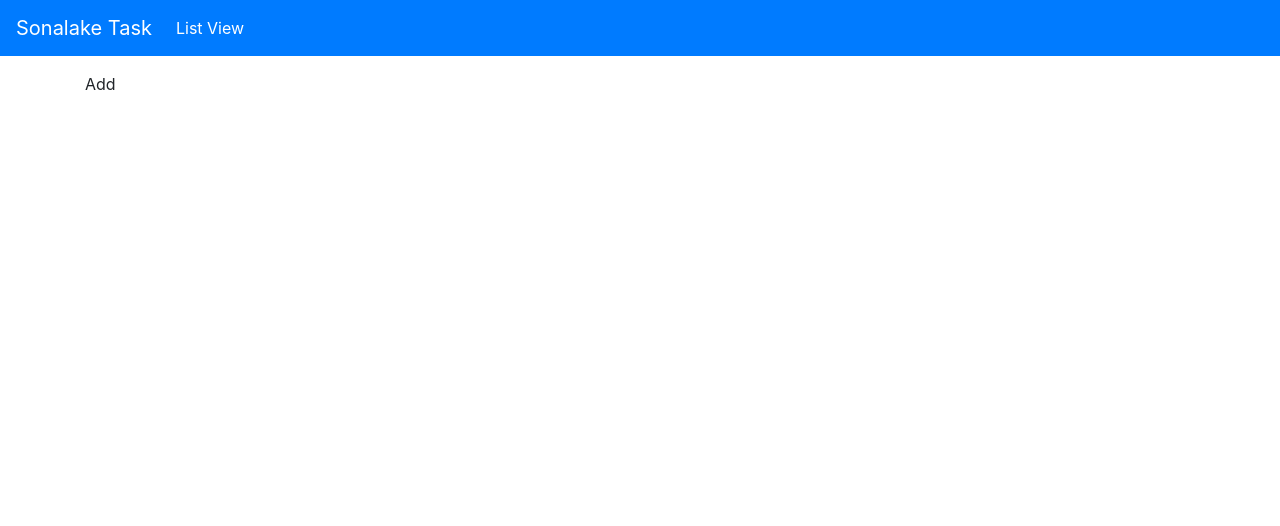
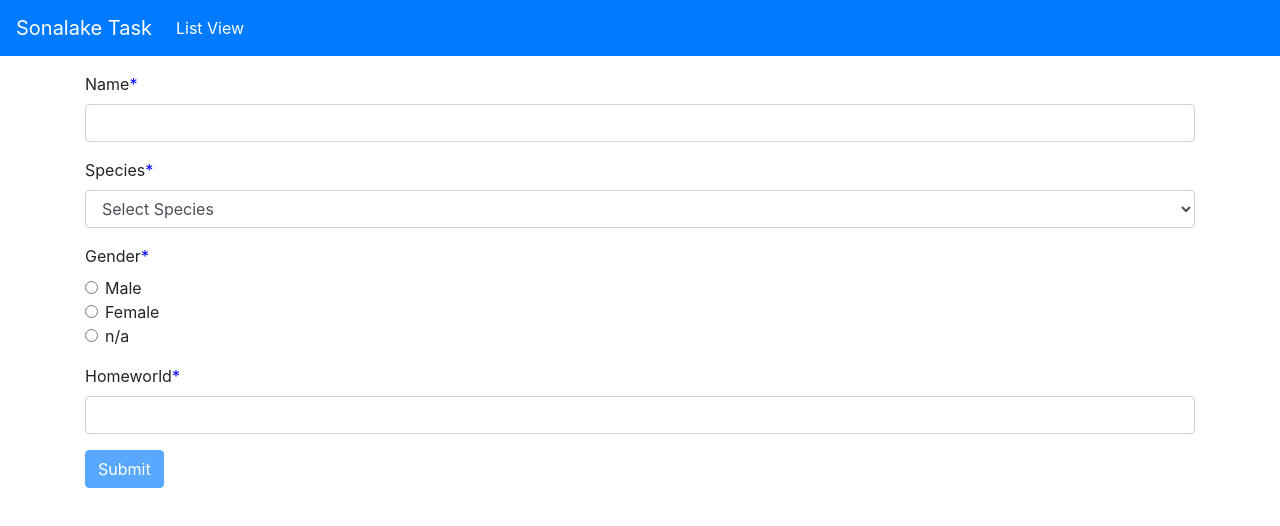
Before and after one commit to thebunnyweb/harsh_shah, a React (Create React App) app: page /addcharacter in a window 1280 px wide. Shown: the top 526 px of the page. Built offline with nearby package versions, Linux system fonts and the light colour scheme.

Commit message:
Added Initial Form View

```diff
--- a/src/index.css
+++ b/src/index.css
@@ -0,0 +1,4 @@
+.form-group.required > label:after {
+    content:"*";
+    color:blue;
+}
--- a/src/pages/addcharacter/index.js
+++ b/src/pages/addcharacter/index.js
@@ -1,10 +1,71 @@
-import React, {Fragment} from 'react';
+import React, { Fragment } from 'react';
+import classNames from 'classnames';
 
 class AddCharacterContainer extends React.Component {
-    render(){
-        return(
+    constructor(props) {
+        super(props);
+        this.state = {
+            errors: [],
+            formdata: {},
+            isValid: false
+        };
+    }
+
+    submitForm = (e) => {
+        e.preventDefault();
+    }
+
+    updateChangeState = (e) => {
+        this.setState({
+            ...this.state,
+            formdata: {
+                ...this.state.formdata,
+                [e.target.name]: e.target.value
+            }
+        })
+    };
+
+    render() {
+        const {isValid} = this.state;
+        return (
             <Fragment>
-                <p>Add</p>
+                <form onSubmit={this.submitForm}>
+                    <div className="form-group required">
+                        <label htmlFor="name">Name</label>
+                        <input type="name" className="form-control" name="name" onChange={(e)=>this.updateChangeState(e)} />
+                    </div>
+                    <div className="form-group required">
+                        <label htmlFor="species">Species</label>
+                        <select name="species" className="form-control" name="species" onChange={this.updateChangeState}>
+                            <option value="" default>Select Species</option>
+                        </select>
+                    </div>
+                    <div className="form-group required">
+                    <label htmlFor="gender">Gender</label>
+                    <div className="form-check">
+                        <label className="form-check-label">
+                            <input type="radio" className="form-check-input" name="gender" value="male" />Male
+                        </label>
+                    </div>
+                    <div className="form-check">
+                        <label className="form-check-label">
+                            <input type="radio" className="form-check-input" name="gender" value="female"/>Female
+                        </label>
+                    </div>
+                    <div className="form-check">
+                        <label className="form-check-label">
+                            <input type="radio" className="form-check-input" name="gender" value="n/a"/>n/a
+                        </label>
+                    </div>
+                    </div>
+                    <div className="form-group required">
+                        <label htmlFor="homeworld">Homeworld</label>
+                        <input type="homeworld" className="form-control" name="homeworld" onChange={this.updateChangeState} />
+                    </div>
+                    <button type="submit" className={classNames('btn btn-primary', {
+                        disabled: !isValid
+                    })} disabled={!isValid ? "disabled" : false}>Submit</button>
+                </form>
             </Fragment>
         )
     }
```
